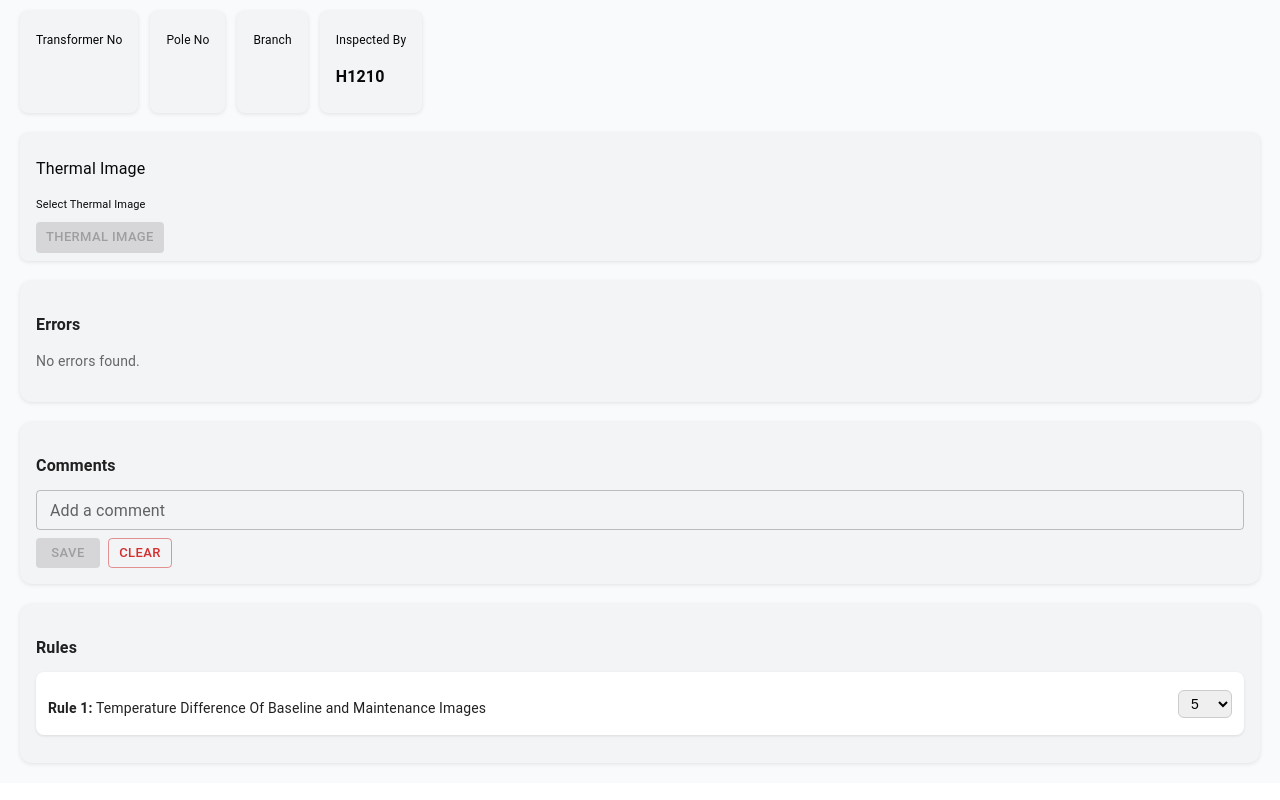
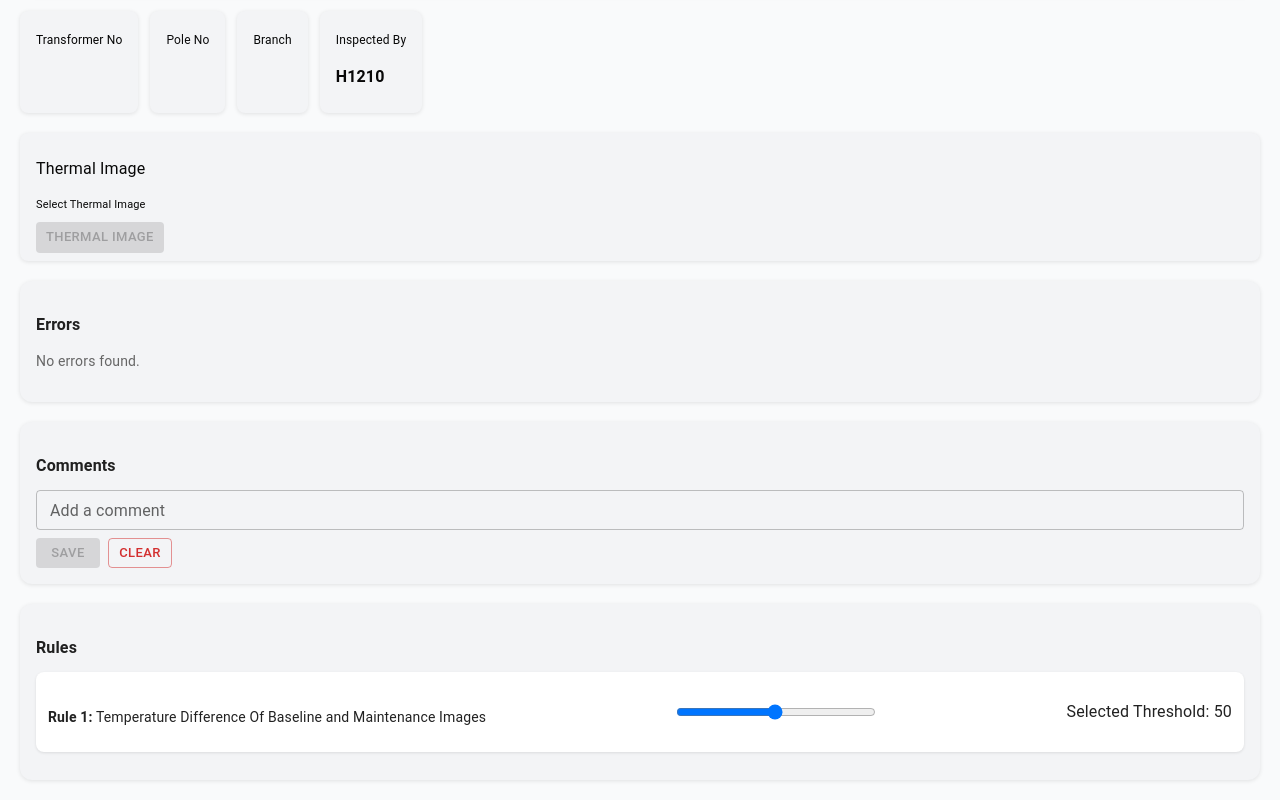
Before and after one commit to RavijaDul/FlareNet, a React (Vite) app in the folder frontend/: page /transformer in a window 1280 px wide. Shown: the part 304-1104 px from the top of the page. Built offline with nearby package versions, Linux system fonts and the light colour scheme.

Commit message:
Updated Transformer.jsx with zoom overlay and slider

```diff
--- a/frontend/src/Pages/Transformer.jsx
+++ b/frontend/src/Pages/Transformer.jsx
@@ -42,7 +42,7 @@ function Transformer() {
     const [thermalUploaded, setThermalUploaded] = React.useState(false);
     const [showComparison, setShowComparison] = React.useState(false);
     const [progress, setProgress] = React.useState(0);
-    const [tempthreshold, setTempthreshold] = React.useState(5); // default value
+    const [tempthreshold, setTempthreshold] = React.useState(50); // default value
 
     const [comment, setComment] = React.useState(""); // current input
     const [savedComment, setSavedComment] = React.useState(""); // stored comment
@@ -639,8 +639,11 @@ function Transformer() {
                     const sx = renderedWidth / naturalWidth;
                     const sy = renderedHeight / naturalHeight;
 
-                    const left = x * sx;
-                    const top = y * sy;
+                    const offsetX = 0; // move 10px to the right
+                    const offsetY = 43; // move 5px up
+
+                    const left = x * sx + offsetX;
+                    const top = y * sy + offsetY;
                     const w = bw * sx;
                     const h = bh * sy;
 
@@ -854,23 +857,20 @@ function Transformer() {
     <strong>Rule 1:</strong> Temperature Difference Of Baseline and Maintenance Images
   </p>
 
-  {/* Dropdown for threshold selection */}
-  <select
+  {/* Slider for threshold selection */}
+<input
+  type="range"
+  min={1}
+  max={100}
   value={tempthreshold}
   onChange={(e) => setTempthreshold(Number(e.target.value))}
   style={{
-      padding: "4px 8px",
-      borderRadius: "6px",
-      border: "1px solid #ccc",
-      fontSize: "14px",
+    width: "200px",
+    padding: "4px 0",
+    margin: "8px 0",
   }}
-  >
-    {[1, 2, 3, 4, 5, 10, 15, 20].map((num) => (
-      <option key={num} value={num}>
-        {num}
-      </option>
-    ))}
-  </select>
+/>
+<p>Selected Threshold: {tempthreshold}</p>
 </div>
 </div>
 
@@ -967,18 +967,79 @@ function Transformer() {
             </button>
           </div>
 
-          {/* Zoomable Image */}
+          {/* Zoomable Image + overlay */}
           <TransformComponent>
+            <div style={{ position: "relative", display: "inline-block" }}>
               <img
                 src={`http://localhost:8080${thermalImageUrl}`}
                 alt="Zoomed Thermal"
                 style={{
-                maxWidth: "100%",
-                maxHeight: "90vh",
+                  display: "block",
+                  width: "100%",
+                  height: "auto",
                   borderRadius: "8px",
-                display: "block",
+                }}
+                ref={imgRef} // optional, if you want dims
+                onLoad={updateDims} // optional, if you want to recalc overlay
+              />
+
+              {/* Overlay inside the zoom */}
+              {anomalyData?.status &&
+                anomalyData?.anomalies?.map((a, idx) => {
+                  const { naturalWidth, naturalHeight, renderedWidth, renderedHeight } = imgDims;
+                  if (!naturalWidth || !naturalHeight || !renderedWidth || !renderedHeight) return null;
+
+                  const { x, y, width: bw, height: bh } = a.bbox;
+                  const sx = renderedWidth / naturalWidth;
+                  const sy = renderedHeight / naturalHeight;
+
+                  const left = x * sx;
+                  const top = y * sy;
+                  const w = bw * sx;
+                  const h = bh * sy;
+
+                  const isFaulty = (a.severity || "").toLowerCase().startsWith("faulty");
+                  const color = isFaulty ? "red" : "gold";
+
+                  return (
+                    <React.Fragment key={idx}>
+                      {/* Bounding box */}
+                      <div
+                        style={{
+                          position: "absolute",
+                          left,
+                          top,
+                          width: w,
+                          height: h,
+                          border: `2px solid ${color}`,
+                          borderRadius: 4,
+                          pointerEvents: "none",
+                          boxSizing: "border-box",
                         }}
                       />
+
+                      {/* Badge */}
+                      <div
+                        style={{
+                          position: "absolute",
+                          left,
+                          top: Math.max(0, top - 20),
+                          background: color,
+                          color: isFaulty ? "#fff" : "#000",
+                          fontSize: 11,
+                          padding: "2px 6px",
+                          borderRadius: 4,
+                          fontWeight: 700,
+                          pointerEvents: "none",
+                          boxShadow: "0 1px 2px rgba(0,0,0,0.3)",
+                        }}
+                      >
+                        #{idx + 1} ({(a.confidence ?? 0).toFixed(2)})
+                      </div>
+                    </React.Fragment>
+                  );
+                })}
+            </div>
           </TransformComponent>
         </>
       )}
@@ -1001,6 +1062,7 @@ function Transformer() {
 
 
 
+
         </div>
     );
 }
```
Also changed, not shown: 3 other files (tests, documents, lock files or other folders). Lines whose indentation alone changed are shown as unchanged.
